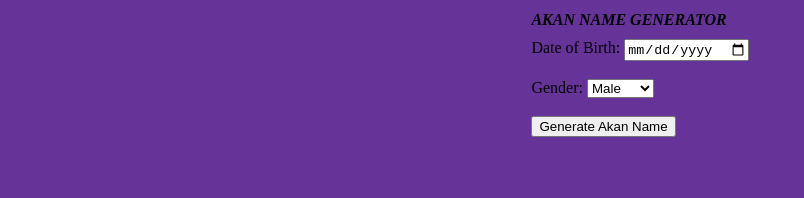
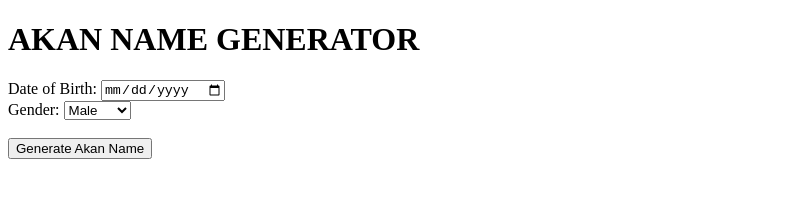
Before and after one commit to janicekariuki/basic-project-structure, a plain HTML site: page index.html in a window 1280 px wide. Shown: the whole page, without its empty margins (0-804 px from the left). Drawn offline with Linux system fonts and the light colour scheme; files that its build step writes are made by us from their sources.

Commit message:
changes2

```diff
--- a/index.html
+++ b/index.html
@@ -9,11 +9,11 @@
 </head>
 
 <body>
-    <h1>AKAN NAME GENERATOR</h1>
+   <strong><h1>AKAN NAME GENERATOR</h1></strong>
     <form id="akanNames">
         <label for="DOB">Date of Birth:</label>
-        <input type="date" id="DOB" required><br><br>
-
+        <input type="date" id="DOB" required>
+      <br>
         <label for="gender">Gender:</label>
         <select id="gender">
           <option value="male">Male</option>
--- a/styles/styles.css
+++ b/styles/styles.css
@@ -1,4 +1,4 @@
-body {
+.body {
     background-color: rebeccapurple;
     margin: 0;
     padding: 0;
@@ -6,12 +6,12 @@ body {
     justify-content: center;
     align-items: center;
 }
-h1 {
+.h1 {
     font-style: italic;
     font-size: medium;
 }
 
-p {
+.p {
     font-style: normal;
     font-weight: 200;
 }
```
